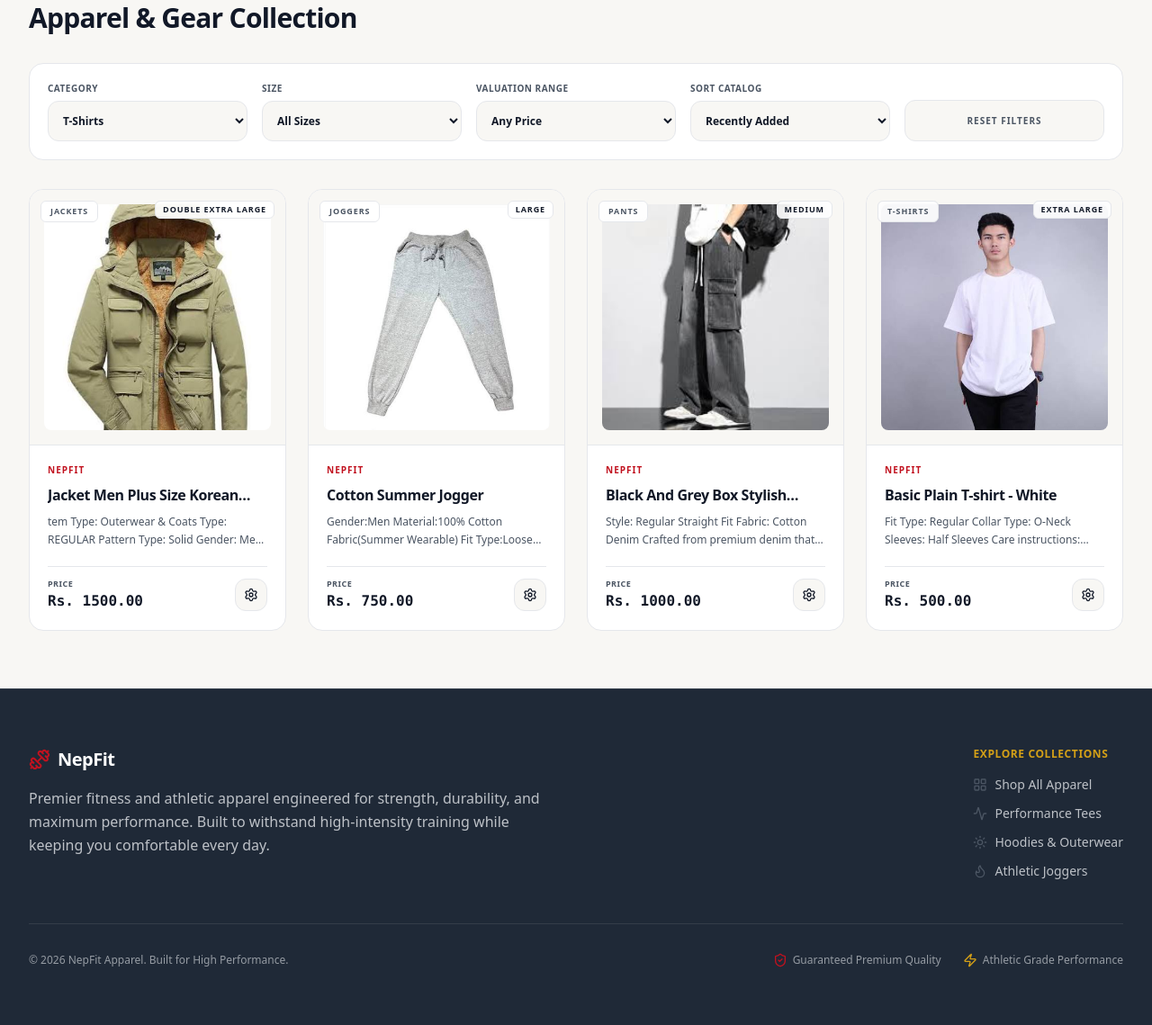
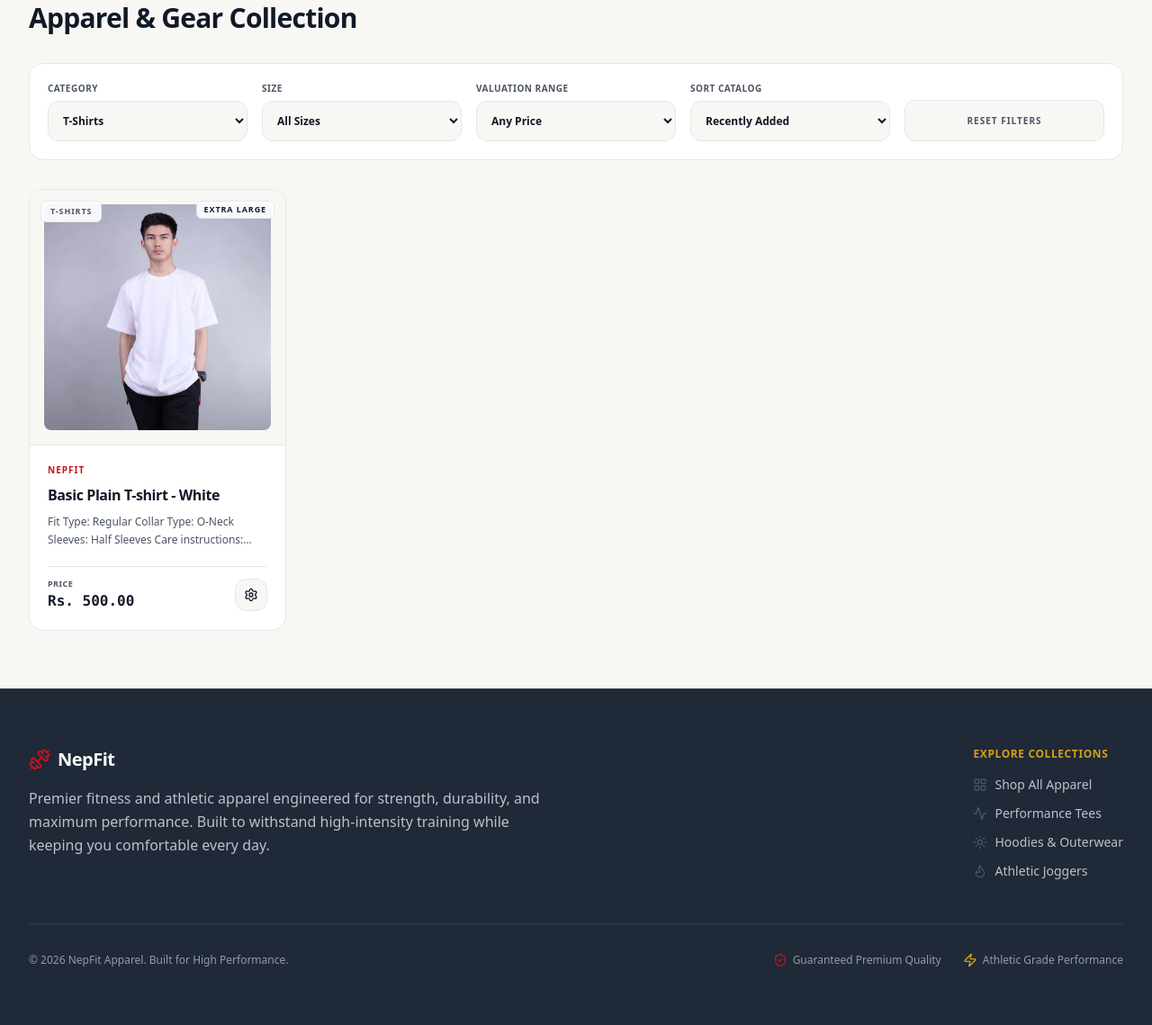
Before and after one commit to bipinjlimbu/B2C-E-Commerce---Django-Project-IV, a Django app: page /products/?category=t_shirts in a window 1280 px wide. Shown: the part 147-1286 px from the top of the page at 90% size. Run offline with Django 5.2, Linux system fonts and the light colour scheme; a user stored in the database is signed in; data comes from the database, SQL or seed files in the repository; style sheets or scripts are compiled from the project's sources.

Commit message:
Filter Added in Products Page

```diff
--- a/nf_project/nf_app/templates/main/products_page.html
+++ b/nf_project/nf_app/templates/main/products_page.html
@@ -53,11 +53,13 @@
                     <label class="text-[10px] font-bold uppercase tracking-wider text-[#4B5563] block">Valuation Range</label>
                     <select name="price_range" onchange="this.form.submit()" class="w-full bg-[#F8F7F4] border border-[#E5E7EB] rounded-xl p-3 text-xs font-bold text-[#111827] focus:outline-none focus:border-[#C1121F] cursor-pointer">
                         <option value="all">Any Price</option>
-                        <option value="0-999" {% if request.GET.price_range == '0-999' %}selected{% endif %}>Rs. 0 - Rs. 999</option>
-                        <option value="1000-2499" {% if request.GET.price_range == '1000-2499' %}selected{% endif %}>Rs. 1,000 - Rs. 2,499</option>
-                        <option value="2500-4999" {% if request.GET.price_range == '2500-4999' %}selected{% endif %}>Rs. 2,500 - Rs. 4,999</option>
+                        <option value="0-499" {% if request.GET.price_range == '0-499' %}selected{% endif %}>Rs. 0 - Rs. 499</option>
+                        <option value="500-999" {% if request.GET.price_range == '500-999' %}selected{% endif %}>Rs. 500 - Rs. 999</option>
+                        <option value="1000-4999" {% if request.GET.price_range == '1000-4999' %}selected{% endif %}>Rs. 1,000 - Rs. 4,999</option>
                         <option value="5000-9999" {% if request.GET.price_range == '5000-9999' %}selected{% endif %}>Rs. 5,000 - Rs. 9,999</option>
-                        <option value="10000+" {% if request.GET.price_range == '10000+' %}selected{% endif %}>Rs. 10,000+</option>
+                        <option value="10000-49999" {% if request.GET.price_range == '10000-49999' %}selected{% endif %}>Rs. 10,000 - Rs. 49,999</option>
+                        <option value="50000-99999" {% if request.GET.price_range == '50000-99999' %}selected{% endif %}>Rs. 50,000 - Rs. 99,999</option>
+                        <option value="100000" {% if request.GET.price_range == '100000' %}selected{% endif %}>Rs. 1,00,000+</option>
                     </select>
                 </div>
 
@@ -68,6 +70,8 @@
                         <option value="oldest" {% if request.GET.sort == 'oldest' %}selected{% endif %}>Oldest First</option>
                         <option value="price_asc" {% if request.GET.sort == 'price_asc' %}selected{% endif %}>Price: Low to High</option>
                         <option value="price_desc" {% if request.GET.sort == 'price_desc' %}selected{% endif %}>Price: High to Low</option>
+                        <option value="stock_asc" {% if request.GET.sort == 'stock_asc' %}selected{% endif %}>Stock: Low to High</option>
+                        <option value="stock_desc" {% if request.GET.sort == 'stock_desc' %}selected{% endif %}>Stock: High to Low</option>
                     </select>
                 </div>
 
--- a/nf_project/nf_app/views/products_view.py
+++ b/nf_project/nf_app/views/products_view.py
@@ -1,11 +1,55 @@
 from django.shortcuts import render, redirect
 from django.contrib.auth.decorators import login_required
 from django.contrib import messages
+from django.db.models import Q
 from ..models import Product
 
 @login_required
 def products_view(request):
     products = Product.objects.all().order_by('-created_at')
+
+    category = request.GET.get('category')
+    size = request.GET.get('size')
+    price_range = request.GET.get('price_range')
+    sort = request.GET.get('sort')
+    q = request.GET.get('q')
+
+    if q:
+        products = products.filter(
+            Q(name__icontains=q) | Q(brand__icontains=q) | Q(category__icontains=q)
+        )
+    if category:
+        products = products.filter(category=category)
+    if size:
+        products = products.filter(size=size)
+    if price_range:
+        if price_range == '0-499':
+            products = products.filter(price__gte=0, price__lte=499)
+        elif price_range == '500-999':
+            products = products.filter(price__gte=500, price__lte=999)
+        elif price_range == '1000-4999':
+            products = products.filter(price__gte=1000, price__lte=4999)
+        elif price_range == '5000-9999':
+            products = products.filter(price__gte=5000, price__lte=9999)
+        elif price_range == '10000-49999':
+            products = products.filter(price__gte=10000, price__lte=49999)
+        elif price_range == '50000-99999':
+            products = products.filter(price__gte=50000, price__lte=99999)
+        elif price_range == '100000':
+            products = products.filter(price__gte=100000)
+
+    if sort:
+        if sort == 'oldest':
+            products = products.order_by('created_at')
+        elif sort == 'price_asc':
+            products = products.order_by('price')
+        elif sort == 'price_desc':
+            products = products.order_by('-price')
+        elif sort == 'stock_asc':
+            products = products.order_by('stock')
+        elif sort == 'stock_desc':
+            products = products.order_by('-stock')
+
     return render(request, 'main/products_page.html', {'products': products})
 
 @login_required
```
